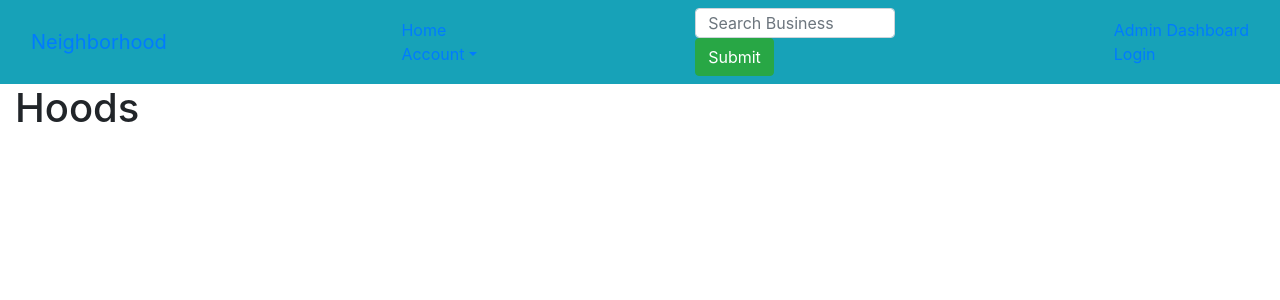
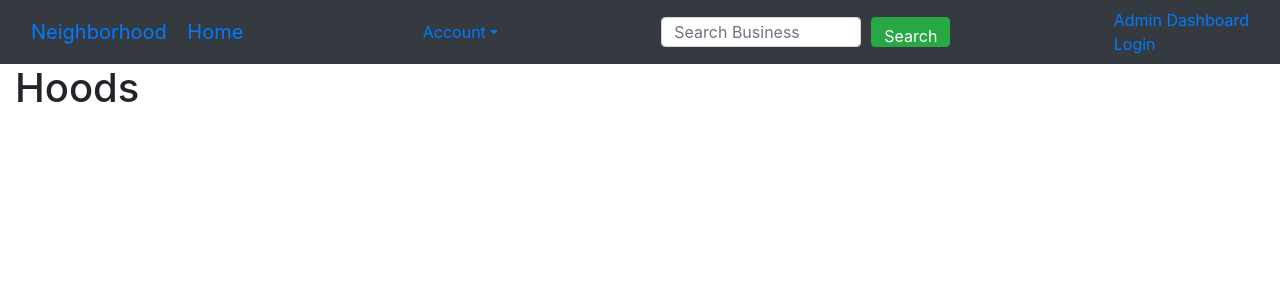
Before and after one commit to Otybrian/real-time, a Django app: page / in a window 1280 px wide. Shown: the top 300 px of the page. Run offline with Django 4.2, Linux system fonts and the light colour scheme; some libraries are stand-ins or nearby versions.

Commit message:
style the navbar

```diff
--- a/hood/templates/index.html
+++ b/hood/templates/index.html
@@ -2,7 +2,7 @@
 
 {% load static %}
 <style>
-  .bg {
+  .container {
     background-image: url('{% static "images/hood6.jpg"%}');
     background-size: 1300px 900px;
     background-repeat: no-repeat;
@@ -11,10 +11,8 @@
   }
 </style>
 {% block content %}
-<div class=bg>
   <div class="container-fluid">
     <h1>Hoods</h1>
 
   </div>
-</div>
 {% endblock %}
--- a/hood/templates/navbar.html
+++ b/hood/templates/navbar.html
@@ -6,13 +6,13 @@
   <meta name="viewport" content="width=device-width, initial-scale=1">
 </head>
 <body>
-  <nav class="navbar bg-info">
+  <nav class="navbar bg-dark">
     <div class="container-fluid">
       <div class="navbar-header">
         <a class="navbar-brand" href="{%url 'neighborhood'%}">Neighborhood</a>
+        <a class="navbar-brand" href="{%url 'index'%}">Home</a>
       </div>
-      <ul class="nav navbar-nav" style="display: flex;">
-        <li class="active"><a href="{%url 'index'%}">Home</a></li>
+      <ul class="nav navbar-nav" style="display:flex;">
         <li class="dropdown"><a class="dropdown-toggle" data-toggle="dropdown" href="#">Account<span class="caret"></span></a>
           <ul class="dropdown-menu">
             <li><a href="{%url 'profile'%}"><span class="glyphicon glyphicon-user"></span>Profile</a></li>
@@ -21,9 +21,9 @@
         </li>
 
       </ul>
-      <form class="navbar-form navbar-left" role="search" action="{% url 'search_results'%}">
+      <form class="navbar-form navbar-left" role="search" action="{% url 'search_results'%}" style="display:flex;">
           <input type="text" class="form-control" placeholder="Search Business" name="search" style="height: 30px; width: 200px;" >
-          <button class="btn btn-success" type="submit">Submit</button>
+          <button class="btn btn-success" type="submit" style="height: 30px; margin-left: 10px;">Search</button>
       </form>
       <ul class="nav navbar-nav navbar-right">
         <li><a href="/admin">Admin Dashboard</a></li>
--- a/hood/templates/neighborhoods.html
+++ b/hood/templates/neighborhoods.html
@@ -16,11 +16,9 @@
 </style>
 <section >
     <div class="container mt-5">
-
+        <h2 class="text-center mb-5 headings">Neighborhoods</h2>
+        <h3 class="text-center"><a href="{% url 'new_neighbor' %}" class="btn join black font-weight-bol btn-outline-success btn-sm"><i class="fas fa-plus"></i> NEW HOOD</a></h3>
         <div class="row mt-4">
-
-            <h2 class="text-center mb-5 headings">Neighborhoods</h2>
-            <h3 class="text-center"><a href="{% url 'new_neighbor' %}" class="btn join black font-weight-bol btn-outline-success btn-sm"><i class="fas fa-plus"></i> NEW HOOD</a></h3>
 
             {% for neighbor in neighborhood %}
             <div class="col-md-6 col-lg-3">
--- a/hood/views.py
+++ b/hood/views.py
@@ -8,7 +8,7 @@ from .forms import BusinessForm, ProfileForm, NeighborhoodForm,PostForm
 
 
 def index(request):
-    posts = Post.objects.all().order_by("-id")
+    posts = Neighborhood.objects.all().order_by("-id")
     return render(request, 'index.html', {'posts': posts})
 
 
```
